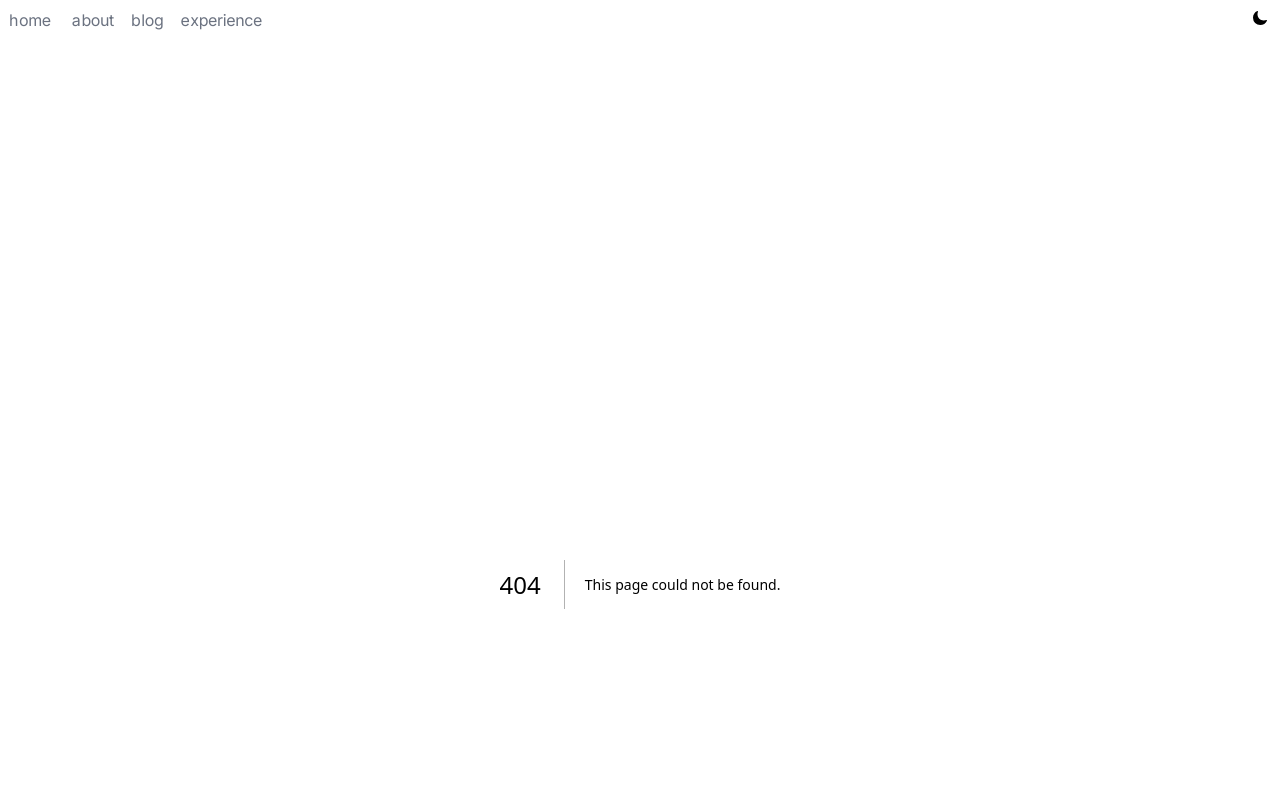
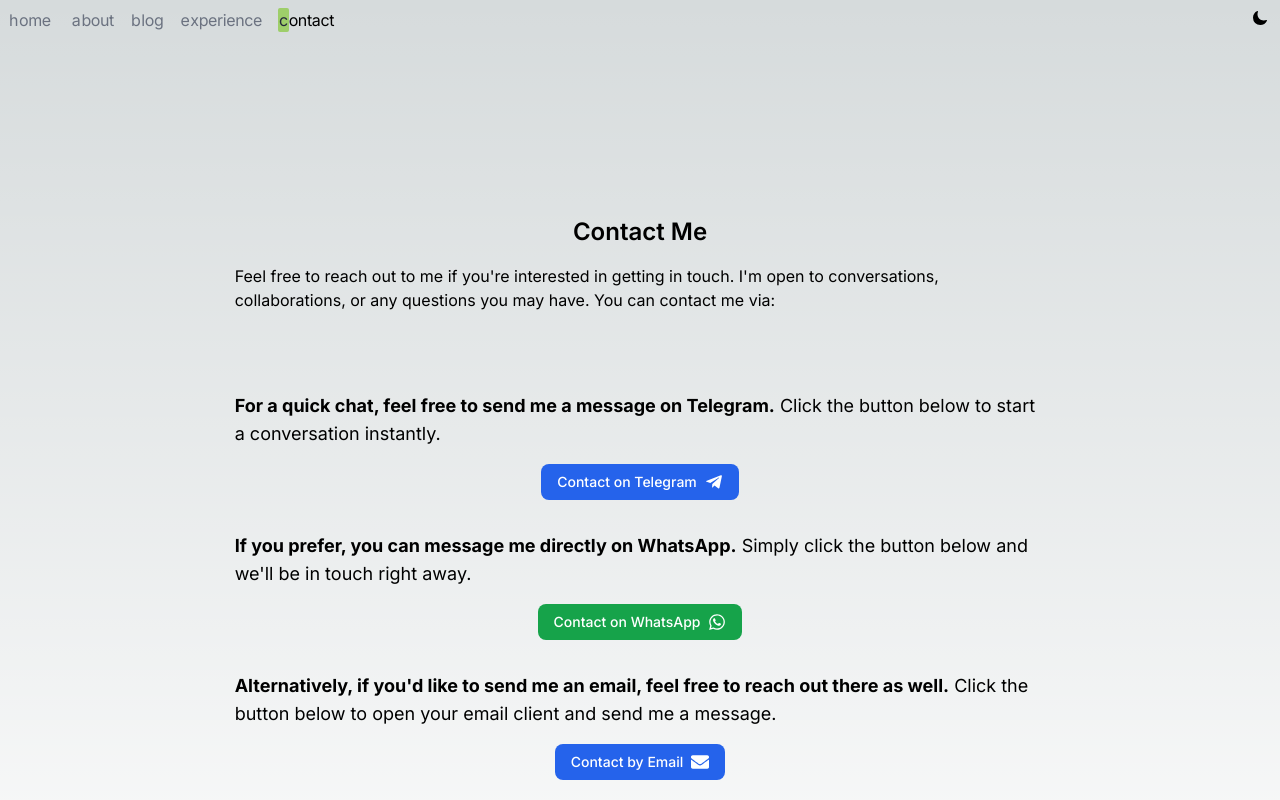
Before and after one commit to tatooin6/portfolio, a Next.js app: page /contact in a window 1280 px wide. Before the commit this address had no page. Shown: the top 800 px of the page. Built offline with nearby package versions, Linux system fonts and the light colour scheme.

Commit message:
Implement basic contact page

```diff
--- a/src/app/components/Navbar.tsx
+++ b/src/app/components/Navbar.tsx
@@ -16,6 +16,9 @@ const navItems = {
   },
   "/experience": {
     name: "experience",
+  },
+  "/contact": {
+    name: "contact",
   },
 };
 
--- /dev/null
+++ b/src/app/contact/page.tsx
@@ -0,0 +1,84 @@
+import React from "react";
+
+import { FaTelegramPlane, FaWhatsapp, FaEnvelope } from "react-icons/fa";
+
+const Contactme = () => {
+  return (
+    <>
+      <section className="flex flex-col items-center justify-center p-8 dark:text-gray-200 rounded-lg">
+        <h2 className="text-2xl font-semibold dark:text-gray-200 mb-4">
+          Contact Me
+        </h2>
+
+        <p className="w-2/3 pb-20">
+          Feel free to reach out to me if you&apos;re interested in getting in
+          touch. I&apos;m open to conversations, collaborations, or any
+          questions you may have. You can contact me via:
+        </p>
+
+        <div className="flex flex-col items-center justify-center pb-8 w-2/3">
+          <p className="text-lg dark:text-gray-300 mb-4">
+            <strong>
+              For a quick chat, feel free to send me a message on Telegram.
+            </strong>{" "}
+            Click the button below to start a conversation instantly.
+          </p>
+
+          <a
+            href="https://t.me/antoniopantojacontact"
+            className="inline-flex items-center px-4 py-2 text-sm font-medium text-white bg-blue-600 rounded-lg hover:bg-blue-700"
+          >
+            Contact on Telegram
+            <FaTelegramPlane className="text-lg ml-2" />
+          </a>
+        </div>
+
+        <div className="flex flex-col items-center justify-center pb-8 w-2/3">
+          <p className="text-lg dark:text-gray-300 mb-4">
+            <strong>
+              If you prefer, you can message me directly on WhatsApp.
+            </strong>{" "}
+            Simply click the button below and we'll be in touch right away.
+          </p>
+
+          <a
+            href="https://wa.me/59162510188"
+            className="inline-flex items-center px-4 py-2 text-sm font-medium text-white bg-green-600 rounded-lg hover:bg-green-700"
+          >
+            Contact on WhatsApp
+            <FaWhatsapp className="text-lg ml-2" />
+          </a>
+        </div>
+
+        <div className="flex flex-col items-center justify-center pb-8 w-2/3">
+          <p className="text-lg dark:text-gray-300 mb-4">
+            <strong>
+              Alternatively, if you'd like to send me an email, feel free to
+              reach out there as well.
+            </strong>{" "}
+            Click the button below to open your email client and send me a
+            message.
+          </p>
+
+          <a
+            href="mailto:antonio.pantoja03130@gmail.com?subject=Inquiry&body=Hello,%20I%20would%20like%20to%20get%20in%20touch.%20Please%20let%20me%20know%20how%20we%20can%20work%20together."
+            className="inline-flex items-center px-4 py-2 text-sm font-medium text-white bg-blue-600 rounded-lg hover:bg-blue-700"
+          >
+            Contact by Email
+            <FaEnvelope className="text-lg ml-2" />
+          </a>
+        </div>
+
+        <p className="w-2/3 pt-20">
+          You can also find my <strong>CV</strong> on the{" "}
+          <a href="/" className="text-blue-500 hover:underline">
+            Home page
+          </a>{" "}
+          , where you&apos;ll also find my phone number for more direct contact.
+        </p>
+      </section>
+    </>
+  );
+};
+
+export default Contactme;
```
